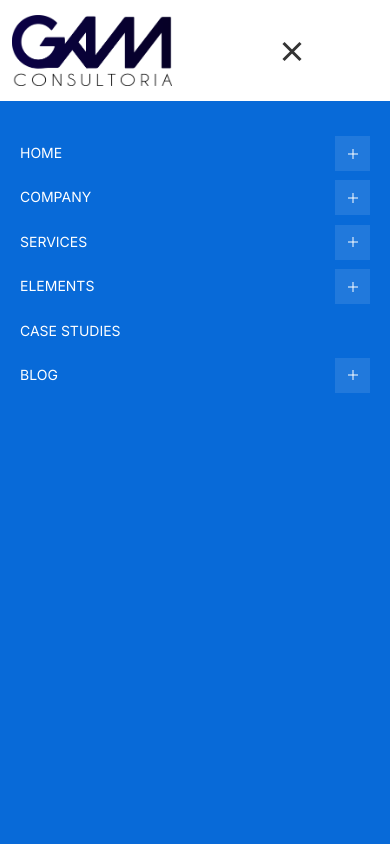
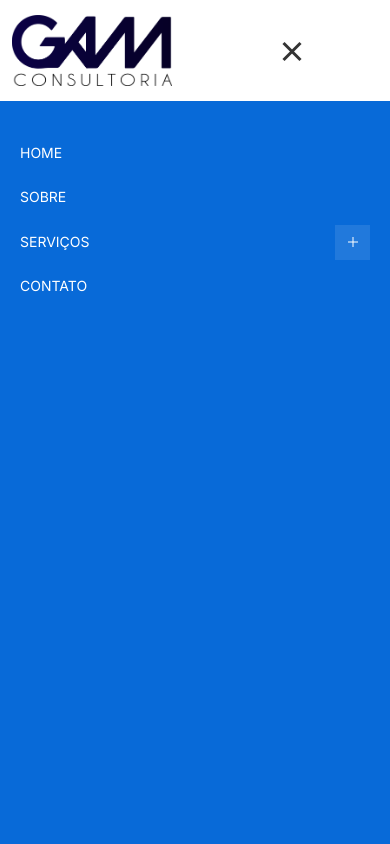
Before and after one commit to asafebymarques/GamConsultoriaVueWeb, a Nuxt app: page / in a window 390 px wide. Both pictures are taken after a click on the element 366 px from the left and 50 px from the top of the page. Shown: the top 844 px of the page. Built offline with nearby package versions, Linux system fonts and the light colour scheme.

Commit message:
Fixed mobile menu

```diff
--- a/components/MobileNavMenu.vue
+++ b/components/MobileNavMenu.vue
@@ -2,144 +2,57 @@
     <div class="mobile-navigation">
         <nav class="offcanvas-navigation" id="offcanvas-navigation">
             <ul>
+                <li>
+                    <nuxt-link to="/#home">Home</nuxt-link>
+                </li>
+                <li>
+                    <nuxt-link to="/#aboutUs">
+                        <span>Sobre</span>
+                    </nuxt-link>
+                </li>
                 <li class="menu-item-has-children">
-                    <nuxt-link to="/">Home</nuxt-link>
+                    <nuxt-link to="/#services">
+                        <span>Serviços</span>
+                    </nuxt-link>
                     <ul class="sub-menu">
                         <li>
-                            <nuxt-link to="/">
-                                <span>Info Technology</span>
+                            <nuxt-link to="/softwares-and-apps">
+                                <span>Desenvolvimento de Softwares e aplicativos</span>
                             </nuxt-link>
                         </li>
                         <li>
-                            <nuxt-link to="/processing">
-                                <span>Processing</span>
+                            <nuxt-link to="/ecommerces">
+                                <span>Lojas Virtuais e Ecommerces</span>
                             </nuxt-link>
                         </li>
                         <li>
-                            <nuxt-link to="/appointment">
-                                <span>Appointment</span>
+                            <nuxt-link to="/outsourcing">
+                                <span>Outsourcing</span>
                             </nuxt-link>
                         </li>
                         <li>
-                            <nuxt-link to="/service">
-                                <span>Services</span>
+                            <nuxt-link to="/tech-consulting">
+                                <span>Consultoria em Tecnologia</span>
                             </nuxt-link>
                         </li>
                         <li>
-                            <nuxt-link to="/resolutions">
-                                <span>Resolutions</span>
+                            <nuxt-link to="/digital-marketing">
+                                <span>Marketing Digital</span>
                             </nuxt-link>
                         </li>
                         <li>
                             <nuxt-link to="/cybersecurity">
-                                <span>Cybersecurity</span>
-                            </nuxt-link>
-                        </li>
-                    </ul>
-                </li>
-                <li class="menu-item-has-children">
-                    <nuxt-link to="/about">
-                        <span>Company</span>
-                    </nuxt-link>
-                    <ul class="sub-menu">
-                        <li>
-                            <nuxt-link to="/about">
-                                <span>About Us</span>
-                            </nuxt-link>
-                        </li>
-                        <li>
-                            <nuxt-link to="/contact">
-                                <span>Contact Us</span>
-                            </nuxt-link>
-                        </li>
-                        <li>
-                            <nuxt-link to="/leadership">
-                                <span>Leadership</span>
-                            </nuxt-link>
-                        </li>
-                    </ul>
-                </li>
-                <li class="menu-item-has-children">
-                    <nuxt-link to="/it-services">
-                        <span>Services</span>
-                    </nuxt-link>
-                    <ul class="sub-menu">
-                        <li>
-                            <nuxt-link to="/it-services">
-                                <span>IT Services</span>
-                            </nuxt-link>
-                        </li>
-                        <li>
-                            <nuxt-link to="/it-solutions">
-                                <span>IT Solutions</span>
-                            </nuxt-link>
-                        </li>
-                    </ul>
-                </li>
-                <li class="menu-item-has-children">
-                    <nuxt-link to="/">
-                        <span>Elements</span>
-                    </nuxt-link>
-                    <ul class="sub-menu">
-                        <li>
-                            <nuxt-link to="/element/accordion">
-                                <span>Accordion</span>
-                            </nuxt-link>
-                        </li>
-                        <li>
-                            <nuxt-link to="/element/box-icon">
-                                <span>Box Icon</span>
-                            </nuxt-link>
-                        </li>
-                        <li>
-                            <nuxt-link to="/element/box-image">
-                                <span>Box Image</span>
-                            </nuxt-link>
-                        </li>
-                        <li>
-                            <nuxt-link to="/element/box-large-image">
-                                <span>Box Large Image</span>
-                            </nuxt-link>
-                        </li>
-                        <li>
-                            <nuxt-link to="/element/call-to-action">
-                                <span>Call To Action</span>
-                            </nuxt-link>
-                        </li>
-                        <li>
-                            <nuxt-link to="/element/counters">
-                                <span>Counters</span>
-                            </nuxt-link>
-                        </li>
-                        <li>
-                            <nuxt-link to="/element/gradation">
-                                <span>Gradation</span>
-                            </nuxt-link>
-                        </li>
-                        <li>
-                            <nuxt-link to="/element/teams">
-                                <span>Teams</span>
+                                <span>Cibersegurança</span>
                             </nuxt-link>
                         </li>
                     </ul>
                 </li>
                 <li>
-                    <nuxt-link to="/case-studies">
-                        <span>Case Studies</span>
+                    <nuxt-link to="/#contactUs">
+                        <span>Contato</span>
                     </nuxt-link>
                 </li>
-                <li class="menu-item-has-children">
-                    <nuxt-link to="/blog">
-                        <span>Blog</span>
-                    </nuxt-link>
-                    <ul class="sub-menu">
-                        <li>
-                            <nuxt-link to="/blog/blog-details">
-                                <span>Blog Details</span>
-                            </nuxt-link>
-                        </li>
-                    </ul>
-                </li>
+
             </ul>
         </nav>
     </div>
```
